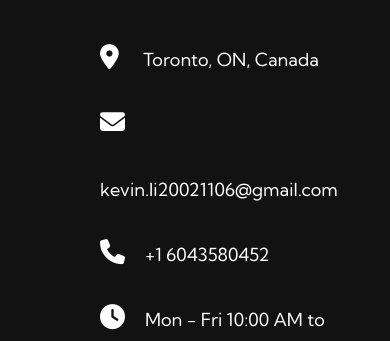
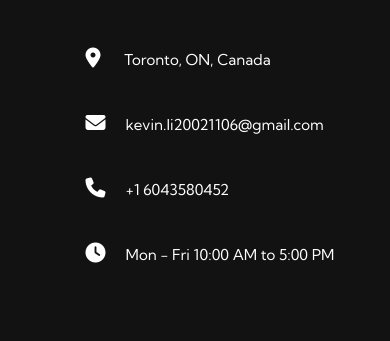
Before and after one commit to KevinLiTian/MyWebsite, a plain HTML site: page contact.html in a window 390 px wide. Shown: the part 83-424 px from the top of the page. Drawn offline with Linux system fonts and the light colour scheme.

Commit message:
Update styles.css

```diff
--- a/styles.css
+++ b/styles.css
@@ -322,8 +322,8 @@
   }
 
   #main_img {
-    height: 60%;
-    width: 60%;
+    height: 70%;
+    width: 70%;
   }
 }
 
@@ -333,8 +333,8 @@
   }
 
   #main_img {
-    height: 70%;
-    width: 70%;
+    height: 80%;
+    width: 80%;
   }
 }
 
@@ -590,7 +590,7 @@
   color: #fff;
   max-width: 500px;
   line-height: 65px;
-  padding-left: 50px;
+  padding-left: 30px;
   font-size: 18px;
 }
 
@@ -679,7 +679,15 @@
 
   .contact-info,
   .contact-form {
-    margin: 30px 50px;
+    margin: 30px 40px;
+  }
+
+  .contact-info {
+    font-size: 15px;
+  }
+
+  .contact-info i {
+    font-size: 20px;
   }
 
   .contact-form h2 {
```
